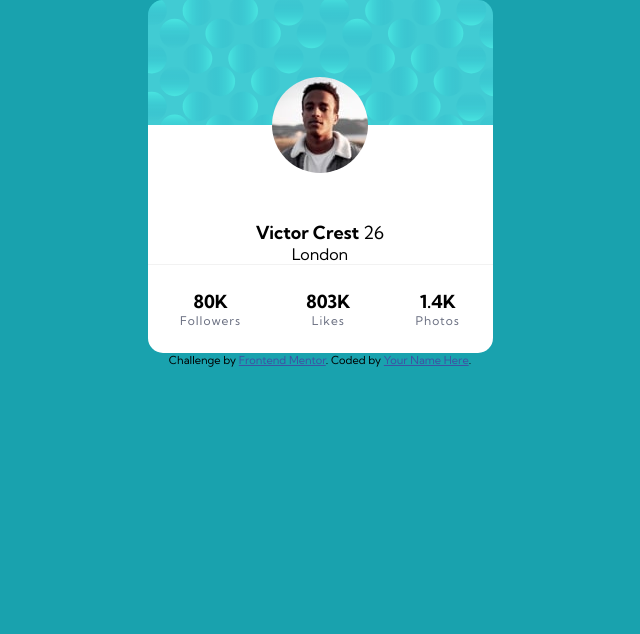
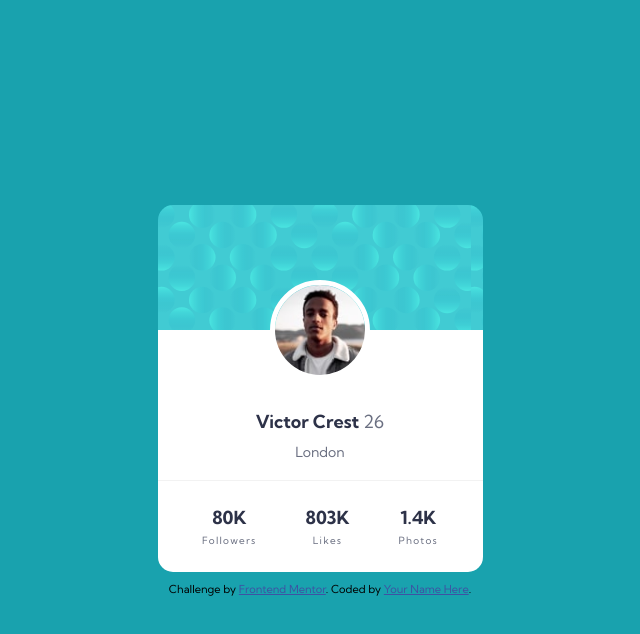
Before and after one commit to lucferre/profile-card-component, a plain HTML site: page index.html in a window 1280 px wide. Shown: the whole page, without its empty margins (320-960 px from the left). Drawn offline with Linux system fonts and the light colour scheme.

Commit message:
almost done

```diff
--- a/index.html
+++ b/index.html
@@ -35,8 +35,10 @@
       <div class="card_head"></div>
       <div class="card_body">
         <img class="profile-pic" src="./images/image-victor.jpg" alt="User's profile picture" />
-        <p class="main-text">Victor Crest <span class="age">26</span></p>
-        <p>London</p>
+        <div class="user-info">
+          <p class="main-text">Victor Crest <span class="age">26</span></p>
+          <p class="city">London</p>
+        </div>
       </div>
       <div class="card_footer">
         <div class="stats">
--- a/style.css
+++ b/style.css
@@ -15,6 +15,11 @@ body {
     margin: 0;
     padding: 0;
     font-family: 'Kumbh Sans', sans-serif;
+    height: 100vh;
+    display: flex;
+    flex-direction: column;
+    align-items: center;
+    justify-content: center;
 }
 
 p {
@@ -22,40 +27,59 @@ p {
 }
 
 .main-text {
+    color: var(--des-blue);
     font-size: 18px;
     font-weight: 700;
 }
 
-.age {
-    font-weight: 400;
-}
-
 .card {
     margin: 0 auto;
-    max-width: 345px;
+    width: 325px;
     display: flex;
     flex-direction: column;
     align-items: stretch;
     border-radius: 15px;
     overflow: hidden;
+    margin-bottom: 10px;
 }
 
 .card_head {
     background-image: url(./images/bg-pattern-card.svg);
+    background-size: contain;
     height: 125px;
 }
 
 .card_body {
+    height: 150px;
     background-color: #fff;
     display: flex;
     flex-direction: column;
     align-items: center;
+    justify-content: flex-start;
     border-bottom: 1.5px solid hsl(0, 0%, 95%);
 }
 
 .profile-pic {
     border-radius: 50%;
     transform: translateY(-50%);
+    border: 5px solid #fff;
+    width: 90px;
+}
+
+.user-info {
+    text-align: center;
+    transform: translateY(-20px);
+}
+
+.age {
+    font-weight: 400;
+    color: var(--dark-grayish-blue);
+}
+
+.city {
+    color: var(--dark-grayish-blue);
+    margin-top: 10px;
+    font-size: 14px;
 }
 
 .card_footer {
@@ -63,7 +87,7 @@ p {
     justify-content: space-around;
     align-items: flex-end;
     background-color: #fff;
-    padding: 25px 0;
+    padding: 25px 20px;
 }
 
 .stats {
@@ -74,7 +98,8 @@ p {
 }
 
 .tags {
-    font-size: 12px;
-    letter-spacing: 1px;
+    margin-top: 5px;
+    font-size: 10px;
+    letter-spacing: 1.25px;
     color: var(--dark-grayish-blue);
 }
```
